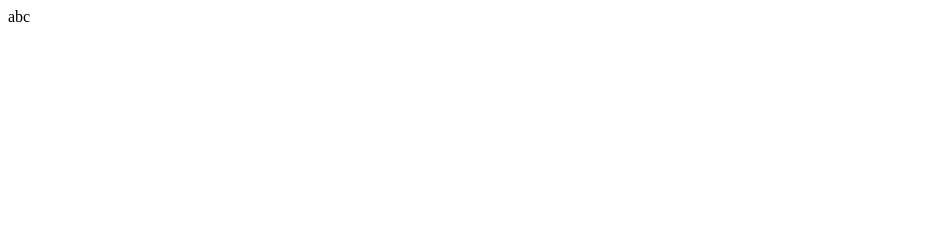
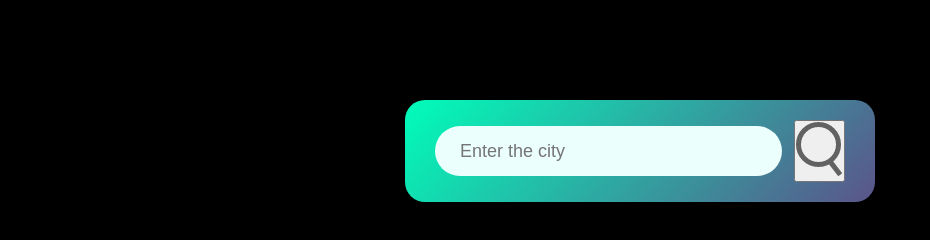
Before and after one commit to FahadShaik/01_Weather_app, a plain HTML site: page index.html in a window 1280 px wide. Shown: the whole page, without its empty margins (0-930 px from the left). Drawn offline with Linux system fonts and the light colour scheme.

Commit message:
Getting the styles done

```diff
--- a/index.css
+++ b/index.css
@@ -0,0 +1,41 @@
+* {
+    margin: 0;
+    padding: 0;
+    font-family: sans-serif;
+    box-sizing: border-box;
+}
+
+body {
+    background-color: black;
+}
+
+.card {
+    width: 90%;
+    max-width: 470px;
+    background: linear-gradient(134deg, #00feba, #5b548a);
+    color: #fff;
+    margin: 100px auto 0;
+    border-radius: 20px;
+    padding: 20px 30px;
+    text-align: center;
+}
+
+.search {
+    width: 100%;
+    display: flex;
+    justify-content: space-between;
+    align-items: center;
+}
+
+.search input {
+    border: 0;
+    outline: 0;
+    background-color: #ebfffc;
+    color: #555;
+    padding: 10px 25px;
+    height: 50px;
+    border-radius: 30px;
+    flex: 1;
+    margin-right: 12px;
+    font-size: 18px;
+}
--- a/index.html
+++ b/index.html
@@ -4,8 +4,16 @@
     <meta charset="UTF-8" />
     <meta name="viewport" content="width=device-width, initial-scale=1.0" />
     <title>AccuWeather</title>
+    <link rel="stylesheet" href="./index.css" />
   </head>
   <body>
-    abc
+    <div class="card">
+      <div class="search">
+        <input type="text" placeholder="Enter the city" spellcheck="false" />
+        <button>
+          <img src="./images/search.png" />
+        </button>
+      </div>
+    </div>
   </body>
 </html>
```
Also changed, not shown: images/clear.png (added), images/clouds.png (added), images/drizzle.png (added), images/humidity.png (added), images/mist.png (added), images/rain.png (added), images/search.png (added), images/snow.png (added), images/wind.png (added).
